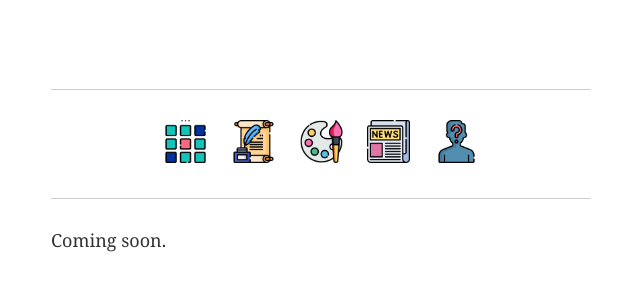
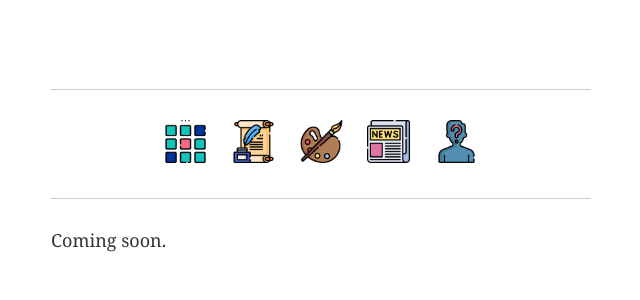
Before and after one commit to ellis-bio/ellisjalia, a Jekyll site: the page built from index.md, in a window 1280 px wide. Shown: the top 300 px of the page, without its empty margins (319-959 px from the left). Built offline with Jekyll 4.4.1, drawn with Linux system fonts in a browser that asks for light colours.

Commit message:
Updated palette icon

```diff
--- a/index.md
+++ b/index.md
@@ -6,7 +6,7 @@
 <div class="container">
         <a href="https://ellisjalia.com"><img src="/assets/icons/menu.png" style="width:43px;height:43px;justify-content:center;display:inline-block;border:1px;margin: 0px 8px;padding:2px;"/></a>
         <a href="https://ellisjalia.com/posts"><img src="/assets/icons/quill.png" style="width:43px;height:43px;justify-content:center;display:inline-block;border:1px;margin: 0px 8px;padding:2px;"/></a>
-        <a href="https://ellisjalia.com/art"><img src="/assets/icons/palette.png" style="width:43px;height:43px;justify-content:center;display:inline-block;border:1px;margin: 0px 8px;padding:2px;"/></a>
+        <a href="https://ellisjalia.com/art"><img src="/assets/icons/paint-palette.png" style="width:43px;height:43px;justify-content:center;display:inline-block;border:1px;margin: 0px 8px;padding:2px;"/></a>
         <a href="https://ellisjalia.com/newsletter"><img src="/assets/icons/newspaper.png" style="width:43px;height:43px;justify-content:center;display:inline-block;border:1px;margin: 0px 8px;padding:2px;"/></a>
         <a href="https://ellisjalia.com/about"><img src="/assets/icons/unknown.png" style="width:43px;height:43px;justify-content:center;display:inline-block;border:1px;margin: 0px 8px;padding:2px;"/></a>
  </div>
```
Also changed, not shown: assets/icons/paint-palette-bw.png (added), assets/icons/paint-palette.png (added).
